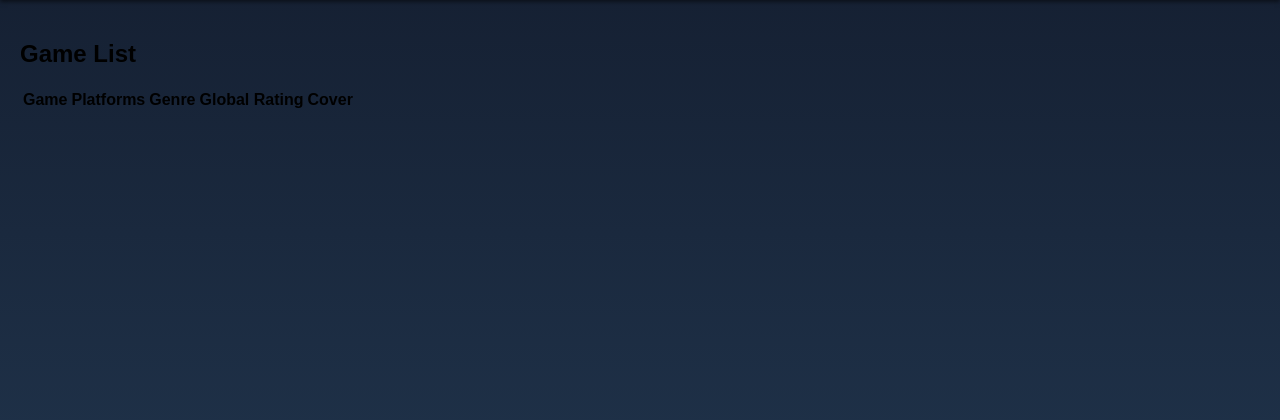
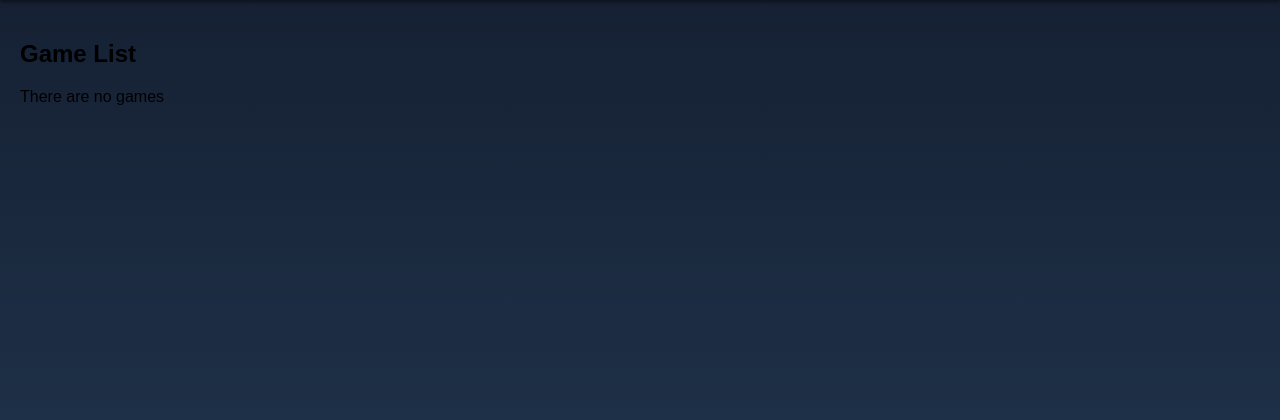
Before and after one commit to Computer-Engineering-UdL/Game-Management, a Django app: page /library/games/ in a window 1280 px wide. Shown: the part 70-490 px from the top of the page. Run offline with Django 4.2, Linux system fonts and the light colour scheme; data that the repository does not hold is empty.

Commit message:
fix: add games list check

```diff
--- a/templates/games/game_list.html
+++ b/templates/games/game_list.html
@@ -5,7 +5,7 @@
 {% block content %}
     <h2>Game List</h2>
 
-
+    {% if games %}
         <table class="table table-striped">
             <thead>
                 <tr>
@@ -28,6 +28,9 @@
                 {% endfor %}
             </tbody>
         </table>
+    {% else %}
+        <p>There are no games</p>
+    {% endif %}
 
 
 {% endblock %}
```
Lines whose indentation alone changed are shown as unchanged.
